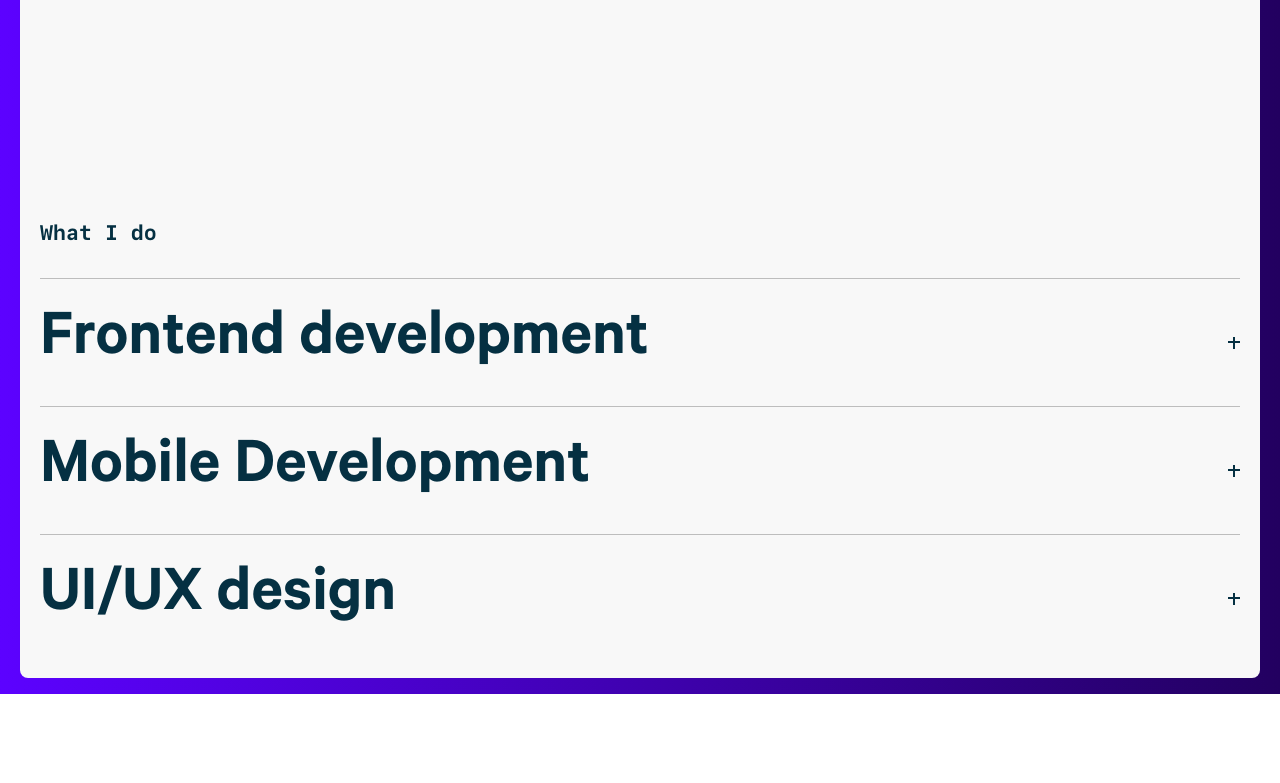
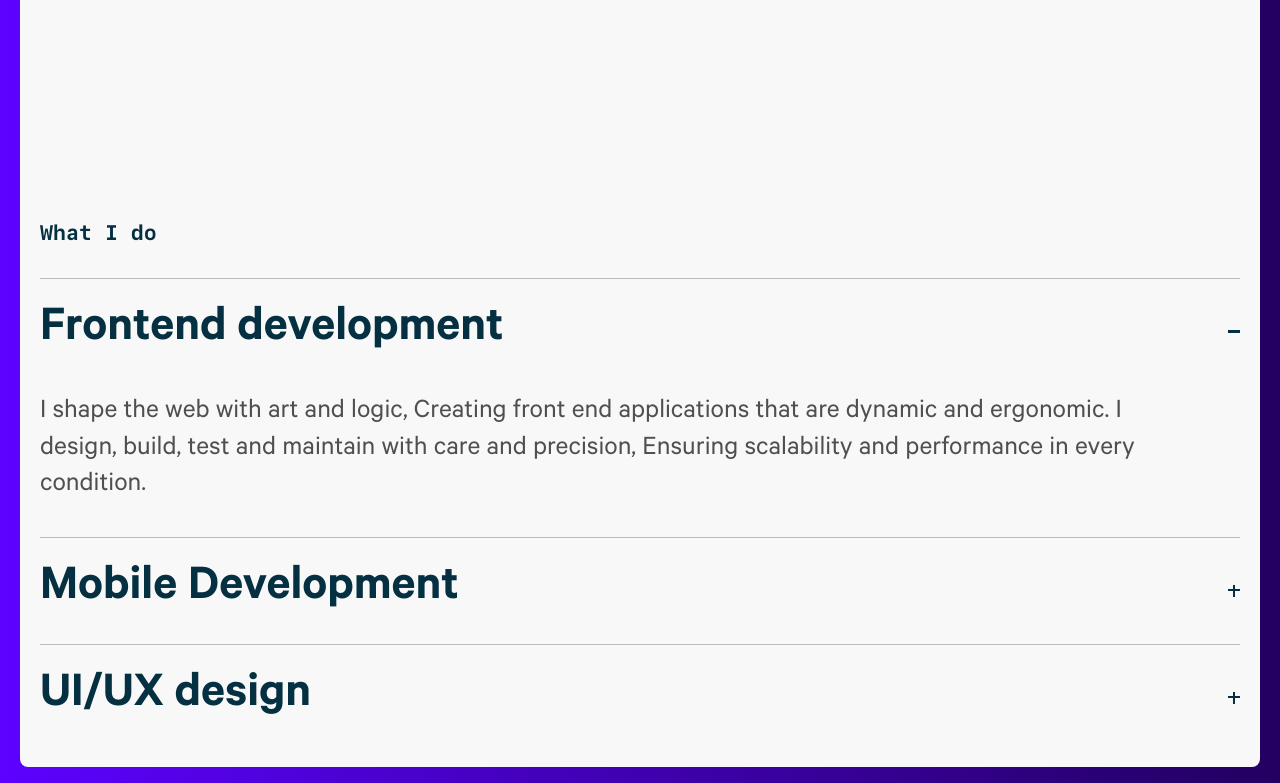
Before and after one commit to ChuksFestus/chuksFestus, a Next.js app: page / in a window 1280 px wide. Shown: the part 1241-2024 px from the top of the page. Before the commit the page ends 1935 px from the top, so only its background shows below. Built offline with nearby package versions, Linux system fonts and the light colour scheme.

Commit message:
updated what I do

```diff
--- a/src/app/page.tsx
+++ b/src/app/page.tsx
@@ -1,7 +1,7 @@
 "use client";
 
 import About from "./ui/about";
-import Header from "./ui/header/";
+import Header from "./ui/header";
 
 export default function Home() {
   return (
--- a/src/app/ui/about.tsx
+++ b/src/app/ui/about/index.tsx
@@ -1,43 +1,15 @@
 "use client";
-import { MutableRefObject, useEffect, useLayoutEffect, useRef } from "react";
-import styled, { keyframes } from "styled-components";
+import { MutableRefObject, useLayoutEffect, useRef } from "react";
+import styled from "styled-components";
 import { gsap } from "gsap";
 import { ScrollTrigger } from "gsap/ScrollTrigger";
 
-import Text from "./text";
-import { calibre, em, rem, sfMono } from "../lib/utils";
+import Text from "../text";
+import { calibre, em, rem, sfMono } from "@/app/lib/utils";
 import AboutCont from "./whatIdo";
 import SplitType from "split-type";
-
-const backgroundPan = keyframes`
- from {
-    background-position: 0% center;
-  }
-
-  to {
-    background-position: -200% center;
-  }
-`;
-
-const scale = keyframes`
-  from, to {
-    transform: scale(0);
-  }
-
-  50% {
-    transform: scale(1);
-  }
-`;
-
-const rotate = keyframes`
-	from {
-    transform: rotate(0deg);
-  }
-
-  to {
-    transform: rotate(180deg);
-  }
-`;
+import { backgroundPan } from "./keyframes";
+import Magic from "./magic";
 
 const Container = styled.section`
 	--orange1: #ff790e;
@@ -81,73 +53,15 @@ const Container = styled.section`
 			animation: ${backgroundPan} 3s linear infinite;
 			background-size: 200%;
 		}
-		.magic {
-			display: inline-block;
-			position: relative;
-			.magic-star {
-				--size: clamp(20px, 1.5vw, 30px);
-
-				animation: ${scale} 700ms ease forwards;
-				display: block;
-				height: var(--size);
-				left: var(--star-left);
-				position: absolute;
-				top: var(--star-top);
-				width: var(--size);
-				svg {
-					animation: ${rotate} 1000ms linear infinite;
-					display: block;
-					opacity: 0.7;
-					path {
-						fill: var(--orange2);
-					}
-				}
-			}
-		}
 	}
 `;
 
-interface StarElement extends HTMLElement {
-	style: CSSStyleDeclaration;
-}
+gsap.registerPlugin(ScrollTrigger);
 
-gsap.registerPlugin(ScrollTrigger);
 export default function About() {
 	const magicRef = useRef(null);
 	useMagicAnimation(magicRef);
 
-	useEffect(() => {
-		const interval = 1000;
-		const stars = Array.from(document.getElementsByClassName("magic-star")) as StarElement[];
-
-		const rand = (min: number, max: number): number =>
-			Math.floor(Math.random() * (max - min + 1)) + min;
-
-		const animate = (star: StarElement): void => {
-			star.style.setProperty("--star-left", `${rand(-10, 100)}%`);
-			star.style.setProperty("--star-top", `${rand(-40, 80)}%`);
-
-			star.style.animation = "none";
-			star.offsetHeight;
-			star.style.animation = "";
-		};
-
-		const startAnimation = (): void => {
-			for (const star of stars) {
-				animate(star);
-			}
-		};
-
-		startAnimation();
-
-		const intervalId = setInterval(() => {
-			startAnimation();
-		}, interval);
-
-		return () => {
-			clearInterval(intervalId);
-		};
-	}, []);
 	return (
 		<Container>
 			<div className="innerContainer" ref={magicRef}>
@@ -165,12 +79,7 @@ export default function About() {
 							functional user interfaces. I&apos;m <span>passionate </span> about creating
 							experiences that are both{" "}
 						</span>
-						<span className="magic">
-							<Star />
-							<Star />
-							<Star />
-							<span className="orange">visually stunning and easy to use</span>.
-						</span>
+						<Magic />
 					</Text>
 				</div>
 				<AboutCont />
@@ -178,16 +87,6 @@ export default function About() {
 		</Container>
 	);
 }
-
-const Star = () => {
-	return (
-		<span className="magic-star">
-			<svg viewBox="0 0 512 512">
-				<path d="M512 255.1c0 11.34-7.406 20.86-18.44 23.64l-171.3 42.78l-42.78 171.1C276.7 504.6 267.2 512 255.9 512s-20.84-7.406-23.62-18.44l-42.66-171.2L18.47 279.6C7.406 276.8 0 267.3 0 255.1c0-11.34 7.406-20.83 18.44-23.61l171.2-42.78l42.78-171.1C235.2 7.406 244.7 0 256 0s20.84 7.406 23.62 18.44l42.78 171.2l171.2 42.78C504.6 235.2 512 244.6 512 255.1z" />
-			</svg>
-		</span>
-	);
-};
 
 type TargetElement = HTMLElement;
 
--- /dev/null
+++ b/src/app/ui/about/keyframes.ts
@@ -0,0 +1,31 @@
+import { keyframes } from "styled-components";
+
+export const backgroundPan = keyframes`
+ from {
+    background-position: 0% center;
+  }
+
+  to {
+    background-position: -200% center;
+  }
+`;
+
+export const scale = keyframes`
+  from, to {
+    transform: scale(0);
+  }
+
+  50% {
+    transform: scale(1);
+  }
+`;
+
+export const rotate = keyframes`
+  from {
+    transform: rotate(0deg);
+  }
+
+  to {
+    transform: rotate(180deg);
+  }
+`;
--- /dev/null
+++ b/src/app/ui/about/magic.tsx
@@ -0,0 +1,84 @@
+import { useEffect } from "react";
+import styled from "styled-components";
+import { rotate, scale } from "./keyframes";
+
+const MagicStyle = styled.span`
+	display: inline-block;
+	position: relative;
+	.magic-star {
+		--size: clamp(20px, 1.5vw, 30px);
+
+		animation: ${scale} 700ms ease forwards;
+		display: block;
+		height: var(--size);
+		left: var(--star-left);
+		position: absolute;
+		top: var(--star-top);
+		width: var(--size);
+		svg {
+			animation: ${rotate} 1000ms linear infinite;
+			display: block;
+			opacity: 0.7;
+			path {
+				fill: var(--orange2);
+			}
+		}
+	}
+`;
+
+const Star = () => {
+	return (
+		<span className="magic-star">
+			<svg viewBox="0 0 512 512">
+				<path d="M512 255.1c0 11.34-7.406 20.86-18.44 23.64l-171.3 42.78l-42.78 171.1C276.7 504.6 267.2 512 255.9 512s-20.84-7.406-23.62-18.44l-42.66-171.2L18.47 279.6C7.406 276.8 0 267.3 0 255.1c0-11.34 7.406-20.83 18.44-23.61l171.2-42.78l42.78-171.1C235.2 7.406 244.7 0 256 0s20.84 7.406 23.62 18.44l42.78 171.2l171.2 42.78C504.6 235.2 512 244.6 512 255.1z" />
+			</svg>
+		</span>
+	);
+};
+
+interface StarElement extends HTMLElement {
+	style: CSSStyleDeclaration;
+}
+
+export default function Magic() {
+	useEffect(() => {
+		const interval = 1000;
+		const stars = Array.from(document.getElementsByClassName("magic-star")) as StarElement[];
+
+		const rand = (min: number, max: number): number =>
+			Math.floor(Math.random() * (max - min + 1)) + min;
+
+		const animate = (star: StarElement): void => {
+			star.style.setProperty("--star-left", `${rand(-10, 100)}%`);
+			star.style.setProperty("--star-top", `${rand(-40, 80)}%`);
+
+			star.style.animation = "none";
+			star.offsetHeight;
+			star.style.animation = "";
+		};
+
+		const startAnimation = (): void => {
+			for (const star of stars) {
+				animate(star);
+			}
+		};
+
+		startAnimation();
+
+		const intervalId = setInterval(() => {
+			startAnimation();
+		}, interval);
+
+		return () => {
+			clearInterval(intervalId);
+		};
+	}, []);
+	return (
+		<MagicStyle>
+			<Star />
+			<Star />
+			<Star />
+			<span className="orange">visually stunning and easy to use</span>.
+		</MagicStyle>
+	);
+}
--- a/src/app/ui/whatIdo.tsx
+++ b/src/app/ui/about/whatIdo.tsx
@@ -1,6 +1,7 @@
+import { useState } from "react";
 import styled from "styled-components";
-import { calibre, rem, sfMono } from "../lib/utils";
-import Text from "./text";
+import { calibre, rem, sfMono } from "@/app/lib/utils/index";
+import Text from "../text";
 
 const WhatIdo = styled.div`
 	padding-top: ${rem(200)};
@@ -9,7 +10,9 @@ const WhatIdo = styled.div`
 		border-top: 0.5px solid var(--gray-4);
 		cursor: pointer;
 		p {
-			font-size: ${rem(38)};
+			font-size: clamp(1.313rem, 0.795vw + 1.153rem, 1.75rem);
+			line-height: clamp(1.969rem, 0.557vw + 1.857rem, 2.275rem);
+			max-width: ${rem(1150)};
 			padding-bottom: ${rem(32)};
 			color: hsla(0, 0%, 31%, 1);
 		}
@@ -34,6 +37,7 @@ const WhatIdo = styled.div`
 	summary::after {
 		transform: rotate(90deg);
 		transform-origin: 50% 50%;
+		transition: transform 0.2s ease-in-out;
 	}
 	[open] summary::after {
 		transform: rotate(0deg);
@@ -44,17 +48,41 @@ const WhatIdo = styled.div`
 	summary::marker {
 		content: none;
 	}
+	summary::-webkit-details-marker {
+		display: none;
+	}
+
+	details summary {
+		transition: margin 200ms ease-out;
+	}
+
+	details[open] summary {
+		margin-bottom: 10px;
+	}
 `;
 
 export default function AboutCont() {
+	const [openDetails, setOpenDetails] = useState("frontend");
+
+	const handleToggle = (event: React.SyntheticEvent<HTMLDetailsElement>, details: string) => {
+		if (event.currentTarget.open) {
+			setOpenDetails(details);
+		} else if (openDetails === details) {
+			event.preventDefault();
+		}
+	};
+
 	return (
 		<WhatIdo>
 			<Text variant="h6" className={`${sfMono.className}`}>
 				What I do
 			</Text>
-			<details>
+			<details
+				open={openDetails === "frontend"}
+				onToggle={(event) => handleToggle(event, "frontend")}
+			>
 				<summary>
-					<Text variant="h2" className={`${calibre.className}`}>
+					<Text variant="h3" className={`${calibre.className}`}>
 						Frontend development
 					</Text>
 				</summary>
@@ -64,21 +92,22 @@ export default function AboutCont() {
 					scalability and performance in every condition.
 				</p>
 			</details>
-			<details>
+			<details open={openDetails === "mobile"} onToggle={(event) => handleToggle(event, "mobile")}>
 				<summary>
-					<Text variant="h2" className={`${calibre.className}`}>
+					<Text variant="h3" className={`${calibre.className}`}>
 						Mobile Development
 					</Text>
 				</summary>
 				<p className={`${calibre.className}`}>
-					I shape the web with art and logic, Creating front end applications that are dynamic and
-					ergonomic. I design, build, test and maintain with care and precision, Ensuring
-					scalability and performance in every condition.
+					I specialize in building cutting-edge applications that deliver a captivating user
+					experience, ensuring that each mobile app is a testament to seamless functionality and
+					aesthetic appeal. My focus on scalability and performance is unwavering, ensuring that
+					users experience, top-notch responsiveness, and reliability on diverse mobile platforms.
 				</p>
 			</details>
-			<details>
+			<details open={openDetails === "ui"} onToggle={(event) => handleToggle(event, "ui")}>
 				<summary>
-					<Text variant="h2" className={`${calibre.className}`}>
+					<Text variant="h3" className={`${calibre.className}`}>
 						UI/UX design
 					</Text>
 				</summary>
--- a/src/app/ui/header/index.tsx
+++ b/src/app/ui/header/index.tsx
@@ -3,7 +3,7 @@ import styled from "styled-components";
 
 import Navigation from "../nav";
 import Text from "../text";
-import { calibre, device, em, sfMono } from "@/app/lib/utils";
+import { calibre, device, em, rem, sfMono } from "@/app/lib/utils";
 import pic from "../../../../public/chuksFestus.png";
 import { useEffect, useRef } from "react";
 
@@ -23,7 +23,7 @@ const Container = styled.section`
 		padding-top: 1.25rem;
 	}
 	.innerContainer {
-		max-width: 1200px;
+		max-width: ${rem(1200)};
 		margin: 0 auto;
 		height: 100%;
 	}
@@ -35,14 +35,11 @@ const InnerContainer = styled.div`
 	align-items: center;
 	flex-direction: column;
 	gap: ${em(20)};
-	padding-top: 40px;
+	padding-top: ${rem(40)};
 	overflow: hidden;
 	height: calc(100% - 80px);
 	.content {
 		width: 100%;
-		@media ${device.mobileS} {
-			width: min-content;
-		}
 	}
 	@media ${device.tablet} {
 		padding-top: 0;
@@ -85,6 +82,7 @@ const InnerContainer = styled.div`
 
 const H1 = styled(Text)`
 	text-wrap: nowrap;
+	white-space: nowrap;
 	font-weight: 600;
 	padding-top: ${em(2)};
 `;
--- a/src/app/ui/text.tsx
+++ b/src/app/ui/text.tsx
@@ -35,7 +35,10 @@ const styles: { [K in Variant]: ReturnType<typeof css> } = {
 		font-size: clamp(2.375rem, 4.841vw + 1.089rem, 4.188rem);
 		line-height: clamp(3.563rem, 5.025vw + 2.228rem, 5.444rem);
 	`,
-	h3: css``,
+	h3: css`
+		font-size: clamp(2.375rem, 1.477vw + 2.08rem, 3.188rem);
+		line-height: clamp(3.563rem, 1.057vw + 3.351rem, 4.144rem);
+	`,
 	h4: css``,
 	h5: css``,
 	h6: css`
```
Also changed, not shown: 2 other files (tests, documents, lock files or other folders).
